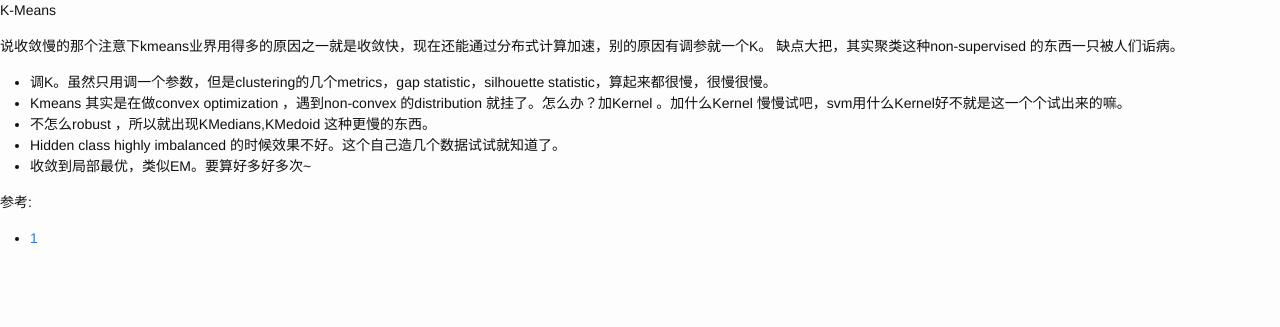
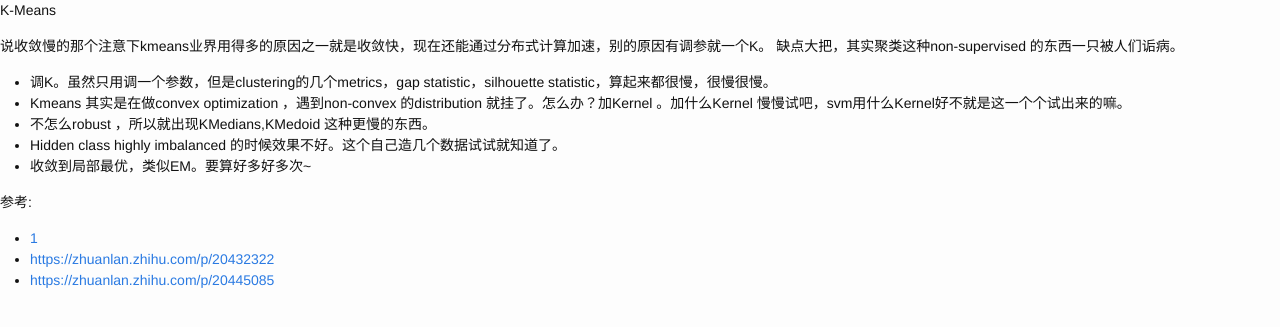
Before and after one commit to cnwarden/cnwarden.github.io, a Jekyll site: the page built from ml/p.md, in a window 1280 px wide. Shown: the top 327 px of the page. Built offline with Jekyll 4.4.1, drawn with Linux system fonts in a browser that asks for light colours; part of the change alters nothing that is shown.

Commit message:
Update p.md

```diff
--- a/ml/p.md
+++ b/ml/p.md
@@ -16,3 +16,5 @@ K-Means
 
 参考:
 - [1](https://www.zhihu.com/question/31296149)
+- [https://zhuanlan.zhihu.com/p/20432322](https://zhuanlan.zhihu.com/p/20432322)
+- [https://zhuanlan.zhihu.com/p/20445085](https://zhuanlan.zhihu.com/p/20445085)
```
